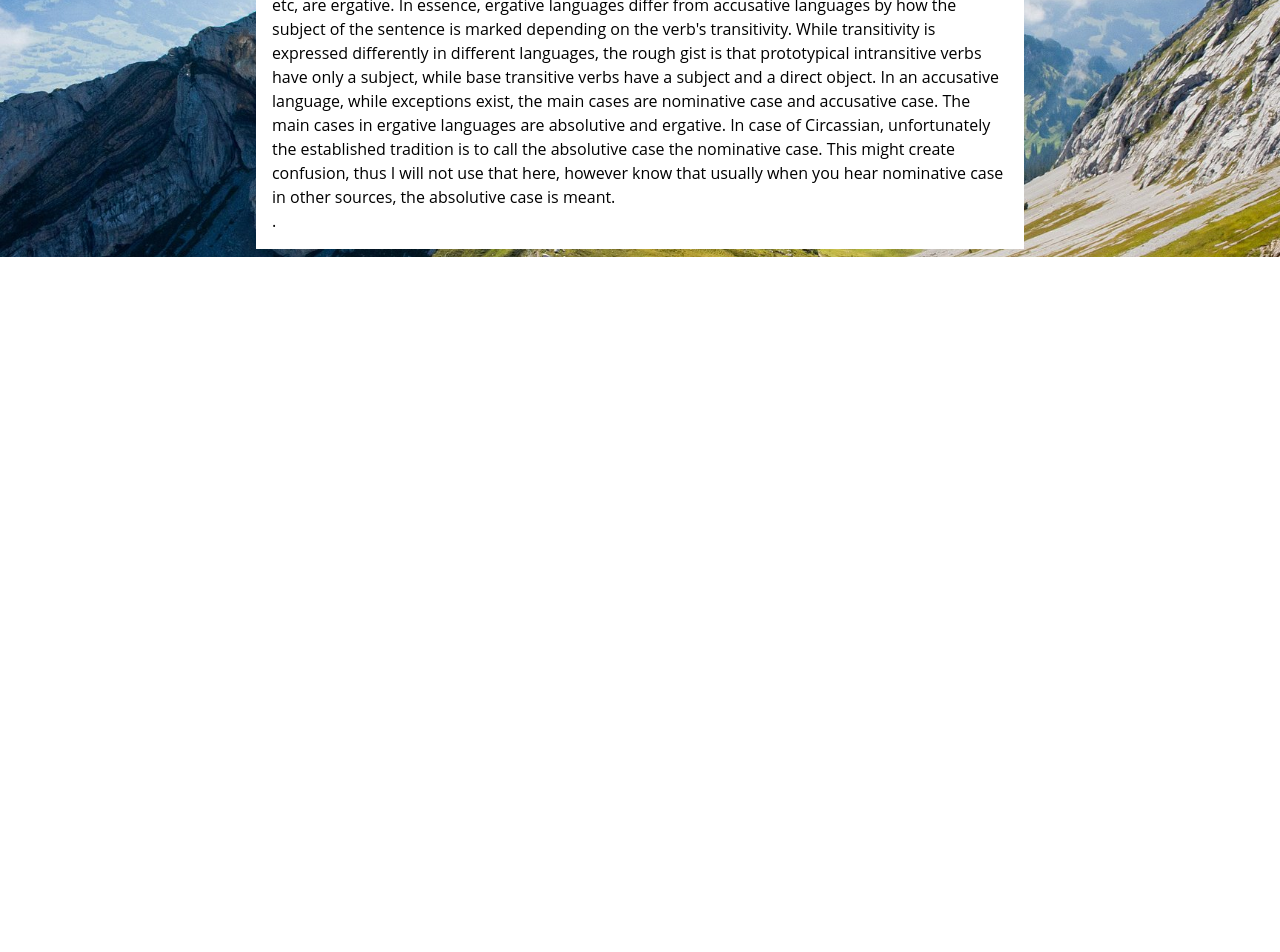
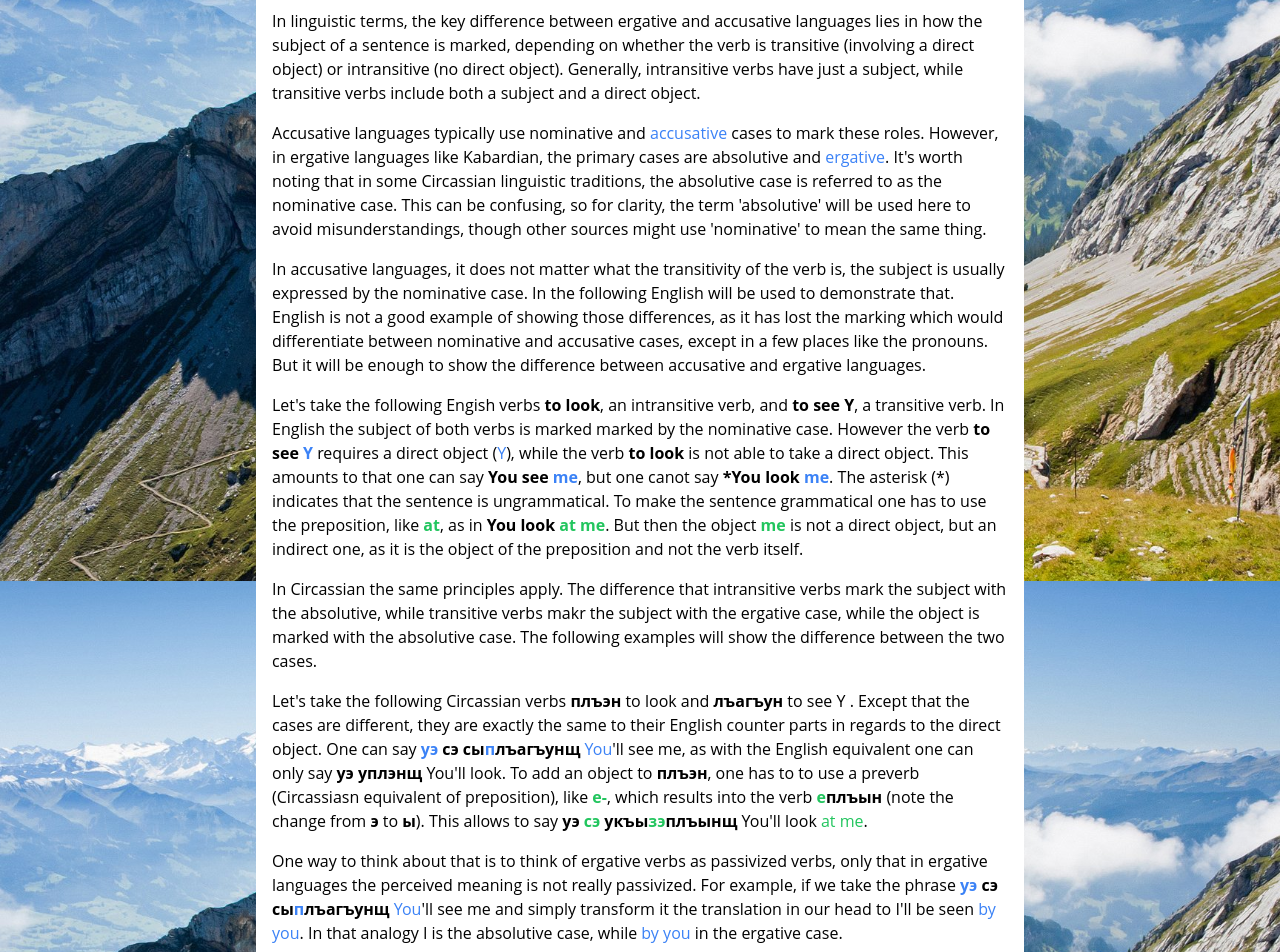
Before and after one commit to LearnCircassian/ultimate-circassian-dictionary-web, a Next.js app: page /grammar/verb in a window 1280 px wide. Shown: the part 300-1252 px from the top of the page. Before the commit the page ends 800 px from the top, so only its background shows below. Built offline with nearby package versions, Linux system fonts and the light colour scheme; what tailwindcss-safe-area would draw is missing.

Commit message:
first attempt at the verb chapter

```diff
--- a/src/pages/grammar/verb.tsx
+++ b/src/pages/grammar/verb.tsx
@@ -1,25 +1,149 @@
 import React from "react";
-import { GrammarBookContainer } from "~/styled-components";
+import { CText, GrammarBookContainer, TranslateText } from "~/styled-components";
+
+function Col({ children, color }: { children: React.ReactNode; color: "red" | "blue" | "green" }) {
+  return <span className={`text-${color}-500`}>{children}</span>;
+}
+function ColR({ children }: { children: React.ReactNode }) {
+  return <Col color="red">{children}</Col>;
+}
+function ColB({ children }: { children: React.ReactNode }) {
+  return <Col color="blue">{children}</Col>;
+}
+function ColG({ children }: { children: React.ReactNode }) {
+  return <Col color="green">{children}</Col>;
+}
 
 function SectionErgativity() {
   return (
     <section>
       <h2 className="mb-2 text-2xl font-semibold">Ergativity</h2>
-      <p>
-        The most important thing before one starts to understands the verb is to understand that
-        Kabardian is an ergative language, this is different from accusative languages. Most
-        languages you probably know are accusative languages, for example English, Russian, Turkish,
-        Arabic, German etc. In fact, around and in Europe only Basque and Caucasian languages, like
-        Circassian, Georgian, etc, are ergative. In essence, ergative languages differ from
-        accusative languages by how the subject of the sentence is marked depending on the
-        verb&apos;s transitivity. While transitivity is expressed differently in different
-        languages, the rough gist is that prototypical intransitive verbs have only a subject, while
-        base transitive verbs have a subject and a direct object. In an accusative language, while
-        exceptions exist, the main cases are nominative case and accusative case. The main cases in
-        ergative languages are absolutive and ergative. In case of Circassian, unfortunately the
-        established tradition is to call the absolutive case the nominative case. This might create
-        confusion, thus I will not use that here, however know that usually when you hear nominative
-        case in other sources, the absolutive case is meant.
+      <p className="mb-4">
+        Understanding the verb structure in Kabardian requires recognizing that it is an ergative
+        language, which is different from the more familiar accusative languages such as English,
+        Russian, Turkish, Arabic, and German. In Europe and nearby regions, only a few languages
+        like Basque and other Caucasian languages, including Circassian and Georgian, follow the
+        ergative system.
+      </p>
+      <p className="mb-4">
+        In linguistic terms, the key difference between ergative and accusative languages lies in
+        how the subject of a sentence is marked, depending on whether the verb is transitive
+        (involving a direct object) or intransitive (no direct object). Generally, intransitive
+        verbs have just a subject, while transitive verbs include both a subject and a direct
+        object.
+      </p>
+      <p className="mb-4">
+        Accusative languages typically use <ColR>nominative</ColR> and <ColB>accusative</ColB> cases
+        to mark these roles. However, in ergative languages like Kabardian, the primary cases are{" "}
+        <ColR>absolutive</ColR> and <ColB>ergative</ColB>. It&apos;s worth noting that in some
+        Circassian linguistic traditions, the absolutive case is referred to as the nominative case.
+        This can be confusing, so for clarity, the term &apos;absolutive&apos; will be used here to
+        avoid misunderstandings, though other sources might use &apos;nominative&apos; to mean the
+        same thing.
+      </p>
+      <p className="mb-4">
+        In accusative languages, it does not matter what the transitivity of the verb is, the
+        subject is usually expressed by the nominative case. In the following English will be used
+        to demonstrate that. English is not a good example of showing those differences, as it has
+        lost the marking which would differentiate between nominative and accusative cases, except
+        in a few places like the pronouns. But it will be enough to show the difference between
+        accusative and ergative languages.
+      </p>
+      <p className="mb-4">
+        Let&apos;s take the following Engish verbs <CText>to look</CText>, an intransitive verb, and{" "}
+        <CText>to see Y</CText>, a transitive verb. In English the subject of both verbs is marked
+        marked by the nominative case. However the verb{" "}
+        <CText>
+          to see <ColB>Y</ColB>
+        </CText>{" "}
+        requires a direct object (<ColB>Y</ColB>), while the verb <CText>to look</CText> is not able
+        to take a direct object. This amounts to that one can say{" "}
+        <CText>
+          <ColR>You</ColR> see <ColB>me</ColB>
+        </CText>
+        , but one canot say{" "}
+        <CText>
+          *<ColR>You</ColR> look <ColB>me</ColB>
+        </CText>
+        . The asterisk (*) indicates that the sentence is ungrammatical. To make the sentence
+        grammatical one has to use the preposition, like{" "}
+        <CText>
+          <ColG>at</ColG>
+        </CText>
+        , as in{" "}
+        <CText>
+          <ColR>You</ColR> look <ColG>at me</ColG>
+        </CText>
+        . But then the object{" "}
+        <CText>
+          <ColG>me</ColG>
+        </CText>{" "}
+        is not a direct object, but an indirect one, as it is the object of the preposition and not
+        the verb itself.
+      </p>
+      <p className="mb-4">
+        In Circassian the same principles apply. The difference that intransitive verbs mark the
+        subject with the absolutive, while transitive verbs makr the subject with the ergative case,
+        while the object is marked with the absolutive case. The following examples will show the
+        difference between the two cases.
+      </p>
+      <p className="mb-4">
+        Let&apos;s take the following Circassian verbs <CText ipa="pɬan">плъэн</CText>{" "}
+        <TranslateText>to look</TranslateText> and <CText ipa="ɬaːʁʷən">лъагъун</CText>{" "}
+        <TranslateText>
+          to see <ColR>Y</ColR>{" "}
+        </TranslateText>
+        . Except that the cases are different, they are exactly the same to their English counter
+        parts in regards to the direct object. One can say{" "}
+        <CText>
+          <ColB>уэ</ColB> <ColR>сэ</ColR> <ColR>сы</ColR>
+          <ColB>п</ColB>лъагъунщ
+        </CText>{" "}
+        <TranslateText>
+          <ColB>You</ColB>&apos;ll see <ColR>me</ColR>
+        </TranslateText>
+        , as with the English equivalent one can only say{" "}
+        <CText>
+          <ColR>уэ</ColR> <ColR>у</ColR>плэнщ
+        </CText>{" "}
+        <TranslateText>
+          <ColR>You</ColR>&apos;ll look
+        </TranslateText>
+        . To add an object to <CText ipa="pɬan">плъэн</CText>, one has to to use a preverb
+        (Circassiasn equivalent of preposition), like{" "}
+        <CText>
+          <ColG>е-</ColG>
+        </CText>
+        , which results into the verb{" "}
+        <CText ipa="japɬən">
+          <ColG>е</ColG>плъын
+        </CText>{" "}
+        (note the change from <CText>э</CText> to <CText>ы</CText>). This allows to say{" "}
+        <CText>
+          <ColR>уэ</ColR> <ColG>сэ</ColG> <ColR>у</ColR>къы<ColG>зэ</ColG>плъынщ
+        </CText>{" "}
+        <TranslateText>
+          <ColR>You</ColR>&apos;ll look <ColG>at me</ColG>
+        </TranslateText>
+        .
+      </p>
+      <p className="mb-4">
+        One way to think about that is to think of ergative verbs as passivized verbs, only that in
+        ergative languages the perceived meaning is not really passivized. For example, if we take
+        the phrase{" "}
+        <CText>
+          <ColB>уэ</ColB> <ColR>сэ</ColR> <ColR>сы</ColR>
+          <ColB>п</ColB>лъагъунщ
+        </CText>{" "}
+        <TranslateText>
+          <ColB>You</ColB>&apos;ll see <ColR>me</ColR>
+        </TranslateText>{" "}
+        and simply transform it the translation in our head to{" "}
+        <TranslateText>
+          <ColR>I</ColR>&apos;ll be seen <ColB>by you</ColB>
+        </TranslateText>
+        . In that analogy <ColR>I</ColR> is the absolutive case, while <ColB>by you</ColB> in the
+        ergative case.
       </p>
     </section>
   );
```
